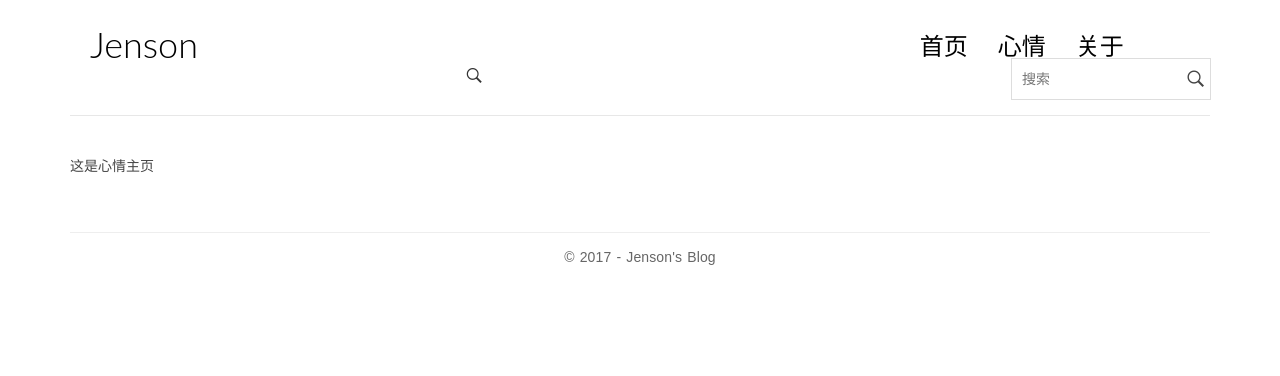
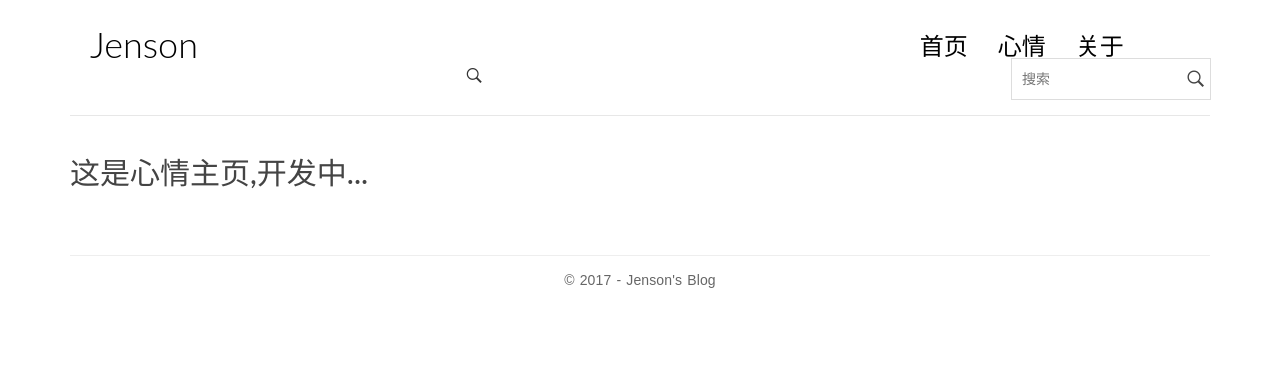
Before and after one commit to Jensonss/blog, a Django app: page /mood in a window 1280 px wide. Shown: the top 376 px of the page. Run offline with Django 3.2, Linux system fonts and the light colour scheme; data comes from the database, SQL or seed files in the repository; data that the repository does not hold is empty; some libraries are stand-ins or nearby versions.

Commit message:
添加mood app

```diff
--- a/templates/mood/mood.html
+++ b/templates/mood/mood.html
@@ -1,5 +1,5 @@
 {% extends 'myblog/base.html' %}
 
 {% block main %}
-    这是心情主页
+    <h2>这是心情主页,开发中...</h2>
 {% endblock main %}
```
